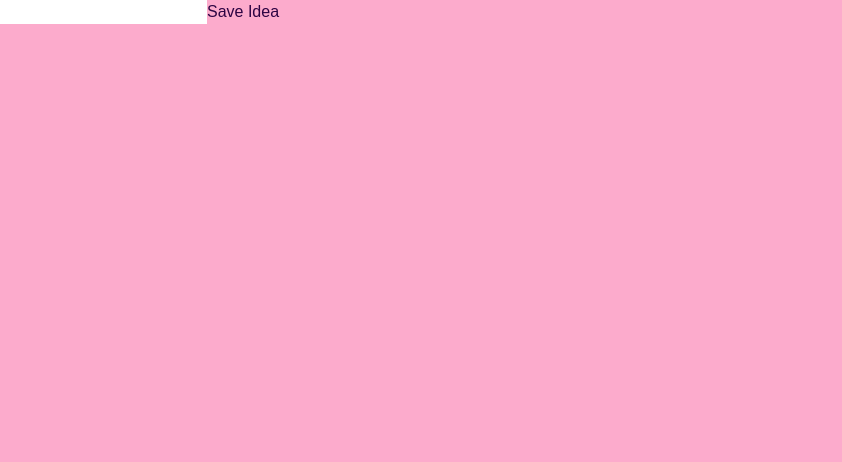
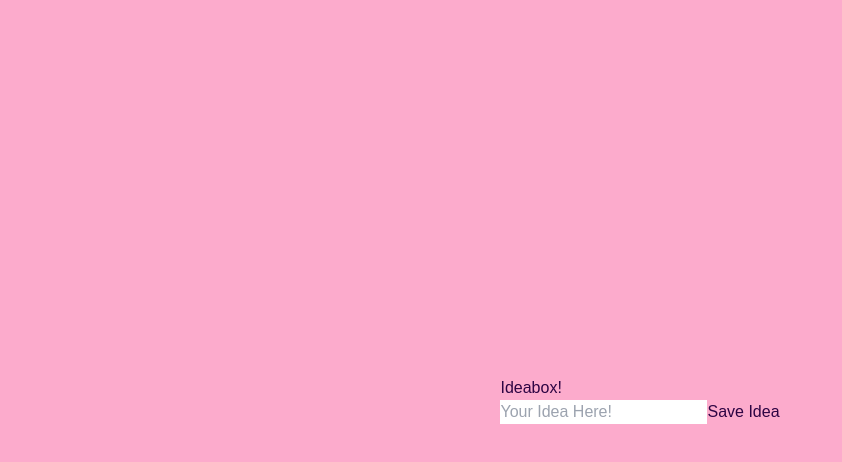
Before and after one commit to Cyanne-Jones/next-15-ideabox, a Next.js app: page / in a window 1280 px wide. Shown: the top 462 px of the page, without its empty margins (0-842 px from the left). Built offline with nearby package versions, Linux system fonts and the light colour scheme.

Commit message:
Style form

```diff
--- a/src/app/components/IdeaForm.tsx
+++ b/src/app/components/IdeaForm.tsx
@@ -28,9 +28,22 @@ export const IdeaForm = ({
   };
 
   return (
-    <div>
-      <input type='text' value={text} onChange={handleTextInput}></input>
-      <button onClick={saveIdea}>Save Idea</button>
+    <div className='w-72 h-600 p-6 bg-pink-400 rounded-xl '>
+      <div className='w-full h-32 flex flex-col items-center justify-center'>
+        <input
+        className='my-2 p-2 rounded-xl hover:bg-pink-200'
+        type='text'
+        value={text}
+        onChange={handleTextInput}
+        placeholder='Your Idea Here!'
+      />
+      <button
+        className ='my-2 rounded-xl p-2 bg-purple-300 text-purple-900 cursor-pointer hover:bg-pink-300 '
+        onClick={saveIdea}
+        >
+          Save Idea
+        </button>
+        </div>
     </div>
   );
 };
--- a/src/app/globals.css
+++ b/src/app/globals.css
@@ -18,4 +18,8 @@ body {
   color: var(--foreground);
   background: var(--background);
   font-family: Arial, Helvetica, sans-serif;
+  height: 100vh;
+  display: flex;
+  align-items: center;
+  justify-content: center;
 }
--- a/src/app/page.tsx
+++ b/src/app/page.tsx
@@ -12,7 +12,9 @@ export default function Home() {
   };
 
   return (
-    <div className="">
+    <div
+      className="p-6 max-w-sm m-auto bg-pink-800 rounded-xl shadow-md flex flex-col  items-center justify-items-center">
+        <h1 className='m-1 text-xl text-bold'>Ideabox!</h1>
       <IdeaForm saveCard={saveCard}/>
 
       {cards.length ? cards.map((card: Card) => <IdeaCard key={card.id} card={card} />) : <></>}
```
